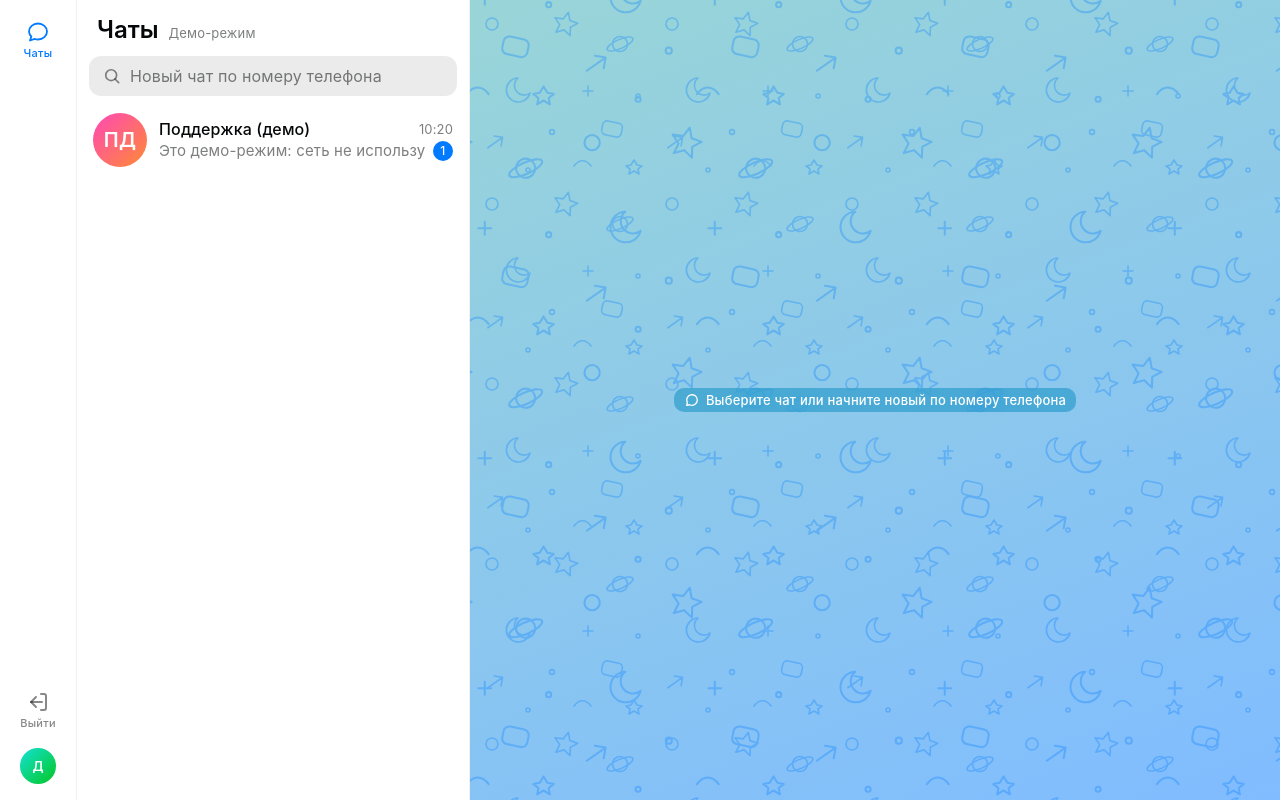
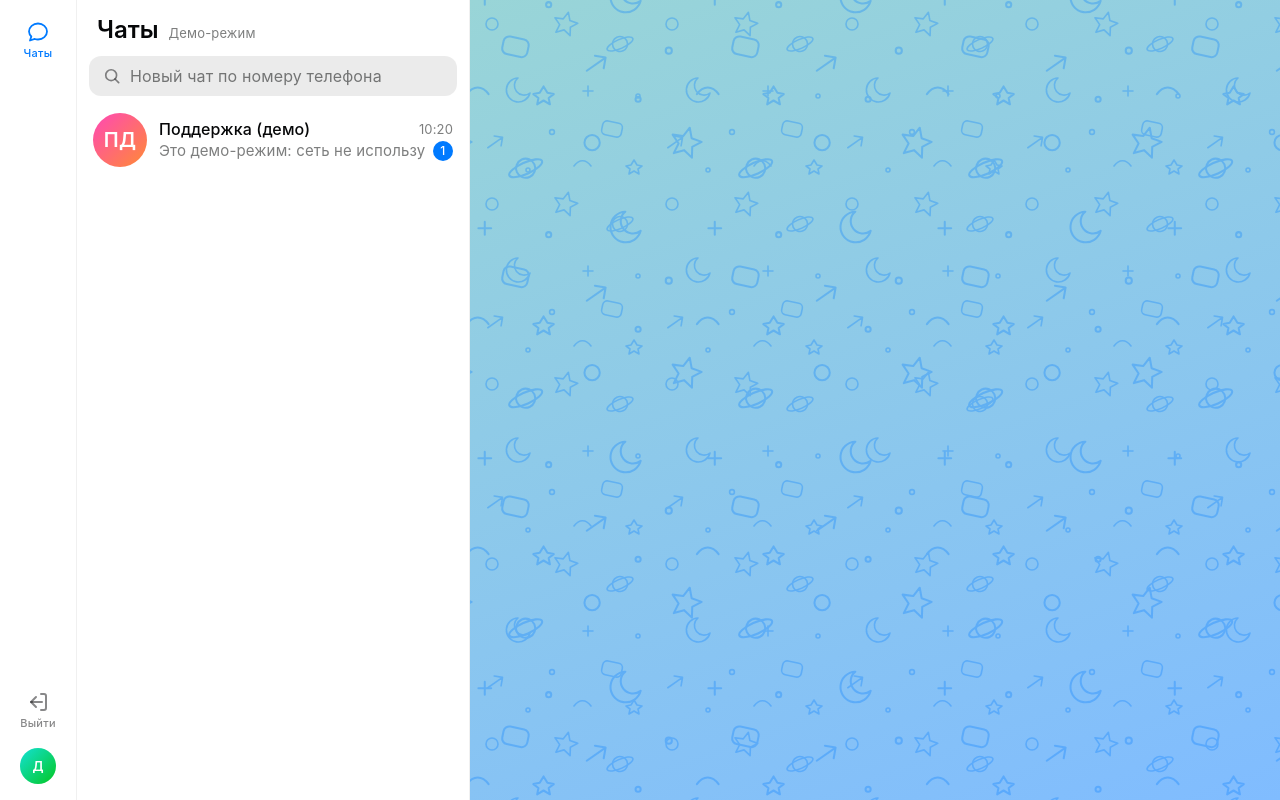
Before and after one commit to Lohengrin14/max-web-chat, a React (Vite) app: page / in a window 1280 px wide. Both pictures are taken after a click on the button "Открыть демо-режим без GREEN-API". Built offline with nearby package versions, Linux system fonts and the light colour scheme.

Commit message:
Серая стрелка «Закрыть чат» в шапке; без открытого чата — только фон, как в MAX
Co-Authored-By: Claude Opus 5.5 <noreply@anthropic.com>

```diff
--- a/src/app/styles.css
+++ b/src/app/styles.css
@@ -944,12 +944,6 @@ textarea {
   pointer-events: none;
 }
 
-.pane__empty {
-  margin: auto;
-  padding: 24px;
-  text-align: center;
-}
-
 .chat {
   flex: 1;
   min-width: 0;
@@ -968,8 +962,12 @@ textarea {
 }
 
 .chat__back {
-  display: none;
   margin-left: -8px;
+  color: var(--icon-tertiary);
+}
+
+.btn.chat__back:hover:not(:disabled) {
+  color: var(--icon-secondary);
 }
 
 .chat__heading {
@@ -1298,10 +1296,6 @@ textarea {
     display: none;
   }
 
-  .chat__back {
-    display: inline-flex;
-  }
-
   .chat__header {
     padding: 8px 12px;
     min-height: 56px;
--- a/src/features/chat/ui/ChatScreen.tsx
+++ b/src/features/chat/ui/ChatScreen.tsx
@@ -15,7 +15,7 @@ import { useSession } from '@/features/auth/SessionProvider';
 import { Alert } from '@/ui/Alert';
 import { Avatar } from '@/ui/Avatar';
 import { Button } from '@/ui/Button';
-import { ChatBubbleIcon, ChatsIcon, LogoutIcon } from '@/ui/icons';
+import { ChatsIcon, LogoutIcon } from '@/ui/icons';
 import { useMessengerSync } from '../hooks/useMessengerSync';
 import { useRecentChats } from '../hooks/useRecentChats';
 import type { SyncIssue } from '../model/chatState';
@@ -64,12 +64,8 @@ function ChatLayout() {
         {activeChatId ? (
           <ChatWindow key={activeChatId} chatId={activeChatId} />
         ) : (
-          <div className="pane__empty">
-            <span className="capsule">
-              <ChatBubbleIcon width={16} height={16} />
-              Выберите чат или начните новый по номеру телефона
-            </span>
-          </div>
+          // Как в MAX: без открытого чата справа только фон. Текст — для скринридеров.
+          <p className="visually-hidden">Чат не выбран. Выберите чат в списке или начните новый по номеру телефона.</p>
         )}
       </main>
     </div>
--- a/src/features/chat/ui/ChatWindow.tsx
+++ b/src/features/chat/ui/ChatWindow.tsx
@@ -28,7 +28,8 @@ export function ChatWindow({ chatId }: { chatId: ChatId }) {
   return (
     <section className="chat" aria-label={`Чат: ${title}`}>
       <header className="chat__header">
-        <Button variant="icon" className="chat__back" onClick={() => selectChat(null)} aria-label="Назад к списку чатов">
+        {/* Закрывает чат: на широком экране справа остаётся пустой фон, на узком — снова список. */}
+        <Button variant="icon" className="chat__back" onClick={() => selectChat(null)} aria-label="Закрыть чат" title="Закрыть чат">
           <BackIcon />
         </Button>
         <Avatar seed={chat.id} name={title} size="lg" />
--- a/src/ui/icons.tsx
+++ b/src/ui/icons.tsx
@@ -38,9 +38,11 @@ export const SendIcon = (p: IconProps) => (
   </Icon>
 );
 
+/** Стрелка влево — закрыть чат и вернуться к списку. */
 export const BackIcon = (p: IconProps) => (
-  <Icon {...p}>
-    <path d="M15 18 9 12l6-6" />
+  <Icon strokeWidth="2.2" {...p}>
+    <path d="M19.5 12H5.5" />
+    <path d="M11.25 5.75 5 12l6.25 6.25" />
   </Icon>
 );
 
@@ -87,12 +89,6 @@ export const AlertIcon = (p: IconProps) => (
   </Icon>
 );
 
-export const ChatBubbleIcon = (p: IconProps) => (
-  <Icon {...p}>
-    <path d="M20 12a8 8 0 0 1-11.6 7.1L4 20l1-4A8 8 0 1 1 20 12Z" />
-  </Icon>
-);
-
 export const ChatsIcon = (p: IconProps) => (
   <Icon strokeWidth="1.8" {...p}>
     <path d="M12 3.5c4.97 0 9 3.58 9 8s-4.03 8-9 8c-1.13 0-2.2-.18-3.2-.52L4 20.5l1.33-3.98A7.5 7.5 0 0 1 3 11.5c0-4.42 4.03-8 9-8Z" />
```
